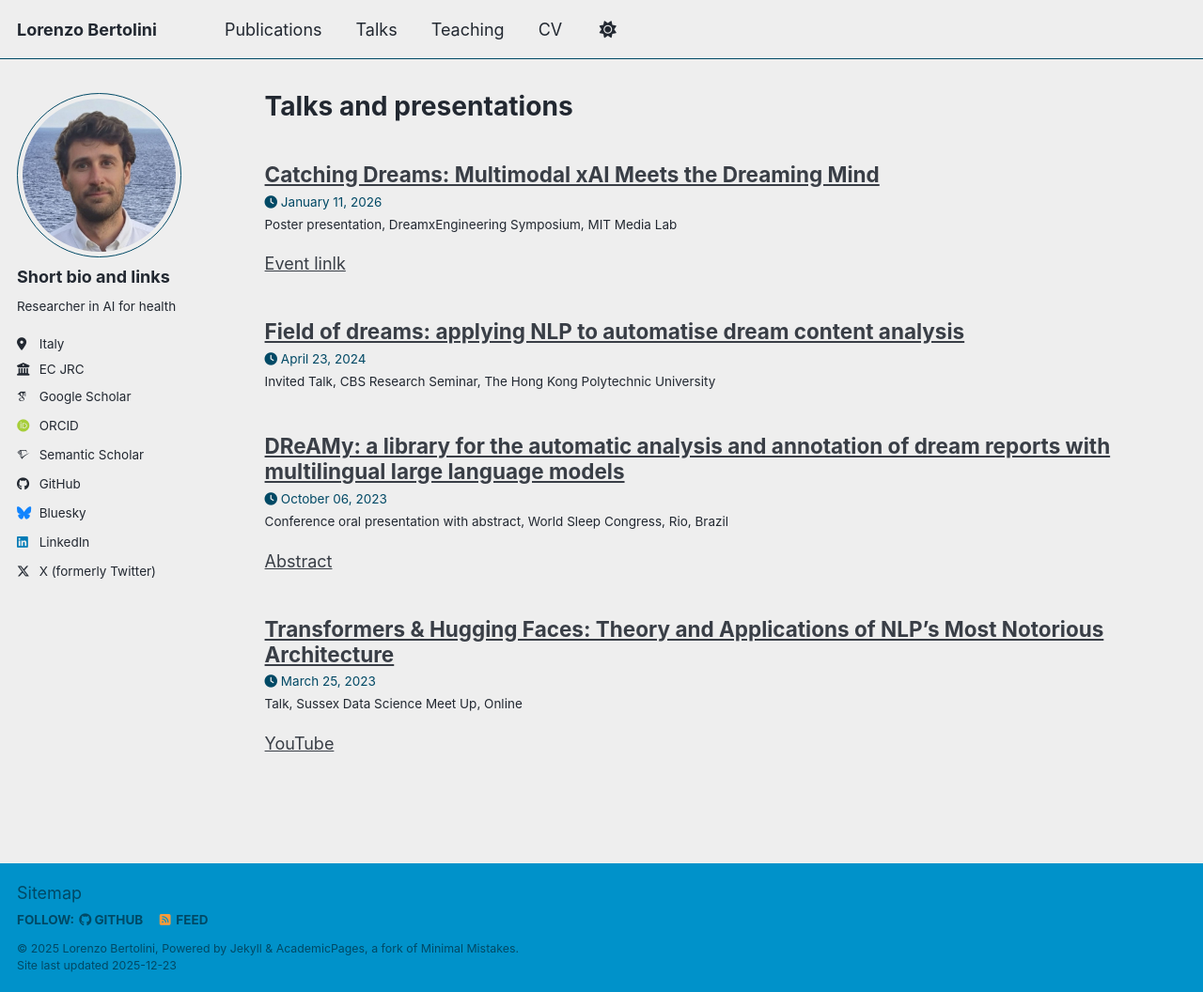
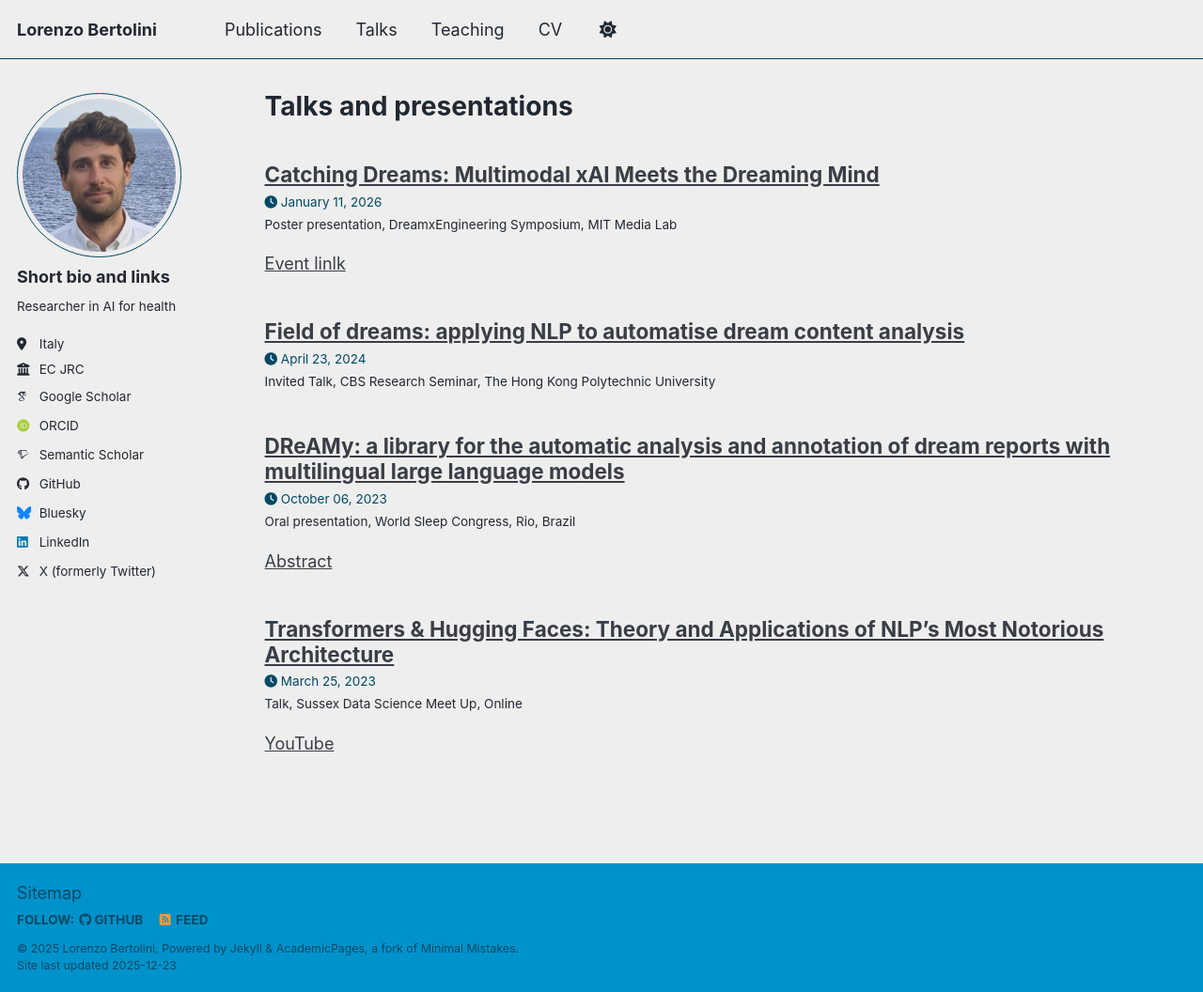
Before and after one commit to lorenzoscottb/lorenzoscottb.github.io, a Jekyll site: the page built from _pages/talks.html, in a window 1280 px wide and 1056 px high. Shown: the whole window at 94% size. Built offline with Jekyll 4.4.1, drawn with Linux system fonts in a browser that asks for light colours; some web fonts are replaced; a script bundle is joined from its source files by our own code; library files that are not in the unit come from our copies.

Commit message:
Update drmy-wrldslp.md

```diff
--- a/_talks/drmy-wrldslp.md
+++ b/_talks/drmy-wrldslp.md
@@ -1,7 +1,7 @@
 ---
 title: "DReAMy: a library for the automatic analysis and annotation of dream reports with multilingual large language models"
-collection: Presentation
-type: "Conference oral presentation with abstract"
+collection: presentation
+type: "Oral presentation"
 permalink: /talks/2014-02-01-talk-2
 venue: "World Sleep Congress"
 date: 2023-10-06
```
